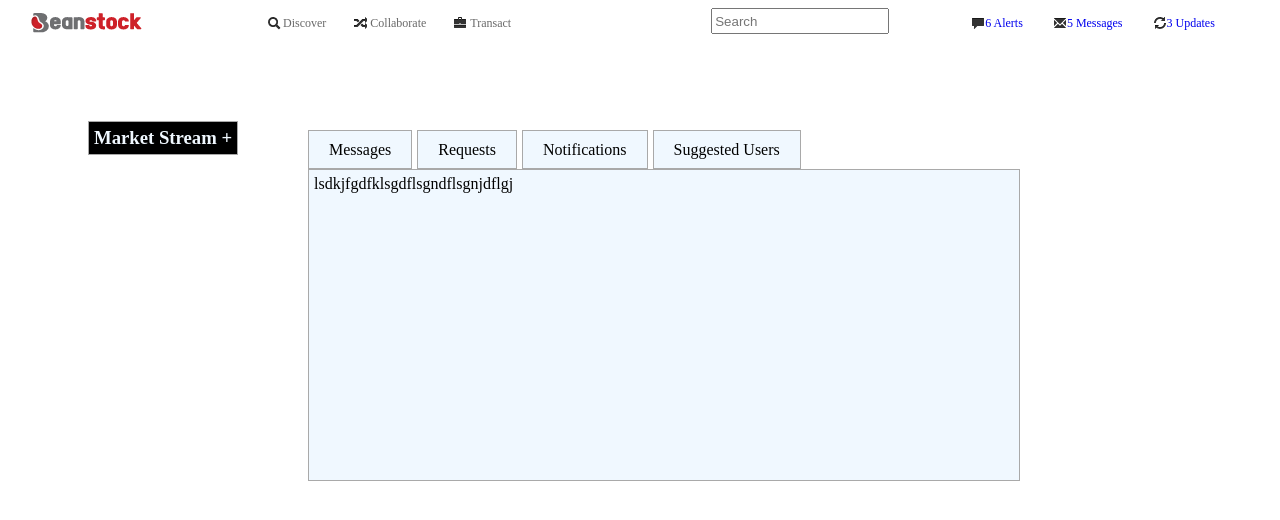
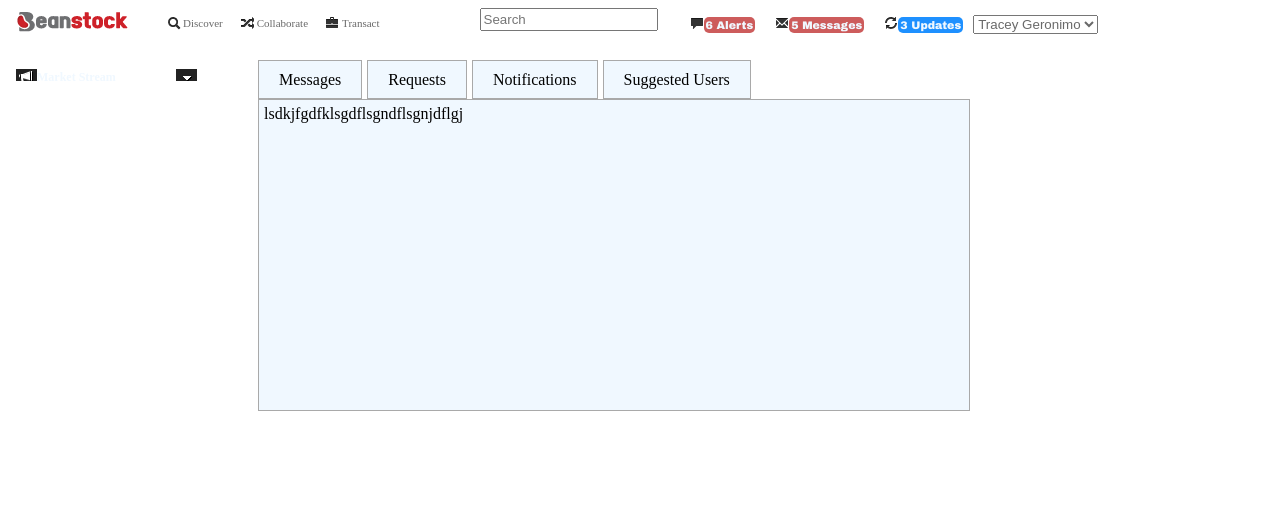
Before and after one commit to MeterSoft/list, a Rails app: template app/views/tasks/new.html.slim in a window 1280 px wide. Shown: the top 520 px of the page. Run offline with Rails 7, Linux system fonts and the light colour scheme; the template is opened without the code that fills it, so the values that code supplies are empty; style sheets or scripts are compiled from the project's sources; parts of the project's set-up code (start-up, migrations or seed data) failed here and were passed over; some libraries are stand-ins or nearby versions.

Commit message:
tergdfgdfg

```diff
--- a/app/assets/stylesheets/application.less
+++ b/app/assets/stylesheets/application.less
@@ -35,38 +35,6 @@
     position: static;
 }
 
-
-table.link tbody tr:hover {
-    background-color: #deb887;
-}
-
-table.link tbody tr td.v {
-    display:none;
-}
-
-table.link tbody tr:hover td.v {
-    display: table-cell;
-}
-
-li.line div {
-    display:inline-block;
-    margin-left:10px;
-    margin-top:5px;
-    height:20px;
-}
-
-li.line div.v {
-    display: none;
-}
-
-li.line:hover div.v {
-    display: inline-block;
-}
-
-div.title div {
-    display:inline-block;
-    margin-left:15px;
-}
 
 .login_statys {
     padding-right:10px;
@@ -107,7 +75,8 @@
 
 //top
 .top {
-
+   margin: 0;
+   padding: 0;
 }
 
 .top div {
@@ -120,12 +89,11 @@
 }
 
 #top_img img {
-    .setMargian(-14px);
+    .setMargian(-15px, -14px);
 }
 
 #discover {
     .getImage(25px, 33px);
-    margin-left: 100px;
 }
 
 #discover img {
@@ -134,7 +102,7 @@
 
 #collaborate {
     .getImage(24px, 33px);
-    margin-left: 20px;
+    margin-left: 10px;
 }
 
 #collaborate img {
@@ -143,7 +111,7 @@
 
 #transact {
     .getImage(24px, 33px);
-    margin-left: 20px;
+    margin-left: 10px;
 }
 
 #transact img {
@@ -151,13 +119,12 @@
 }
 
 .top_menu {
-    font-size: 12px;
+    font-size: 11px;
 }
 
 .top_menu a {
     color: #696969;
 }
-
 
 a {
     text-decoration: none;
@@ -166,17 +133,17 @@
 // search
 #top_search {
     position: absolute;
-    margin-left: 200px;
+    margin-left: 100px;
 }
 
 #top_search input[type=text] {
     width: 170px;
-    height: 20px;
+    height: 17px;
 }
 
 #alerts {
     .getImage(24px, 33px);
-    margin-left: 450px;
+    margin-left: 300px;
 }
 
 #alerts img {
@@ -185,7 +152,7 @@
 
 #messages {
     .getImage(24px, 33px);
-    margin-left: 20px;
+    margin-left: 10px;
 }
 
 #messages img {
@@ -194,33 +161,51 @@
 
 #updates {
     .getImage(24px, 33px);
-    margin-left: 20px;
+    margin-left: 10px;
 }
 
 #updates img {
     .setMargian(-11px, -1053px);
 }
 
-
-
 .top_menu2 {
-    font-size: 12px;
+    font-size: 11px;
+    font-family: "Arial Black";
+    font-weight: bold;
 }
 
 .top_menu2 a {
 
 }
 
+.red_div a {
+    padding: 2px;
+    background: #cd5c5c;
+    color: #f0f8ff;
+    .myRadius(5px);
+}
 
+.blue_div a {
+    padding: 2px;
+    background: #1e90ff;
+    color: #f0f8ff;
+    .myRadius(5px);
+}
 
+.top_box {
+    margin-left: 10px;
+}
 
+.sel {
+    color: #696969;
+}
 
 //Tabs
 
 .tabs {
     position: absolute;
-    margin-left: 300px;
-    margin-top: 100px;
+    margin-left: 250px;
+    margin-top: 30px;
 }
 
 .tabNavigation {
@@ -259,9 +244,8 @@
 //rightSpan
 
 .span {
-    margin-top: 80px;
+    margin-top: 20px;
     position: absolute;
-    margin-left: 80px;
 
 }
 
@@ -273,17 +257,36 @@
 }
 
 .span h3 {
-    background: black;
+    background: -moz-CellHighlightText;
     color: #f0f8ff;
-    border: 1px solid #a9a9a9;
     margin: 0;
-    padding: 5px;
+    padding: 8px;
+    .myRadius(10px);
+    font-size: 12px;
+    width: 220px;
 }
 
-dl.dropdawn dd ul {
-    display: none;
+.span h3 div {
+    display: inline-block;
 }
 
+#h3_image1 {
+    .getImage(21px, 12px);
+}
+
+#h3_image1 img {
+    .setMargian(-82px, -20px);
+}
+
+#h3_image2 {
+    .getImage(21px, 12px);
+    margin-left: 60px;
+}
+
+#h3_image2 img {
+    .setMargian(-82px, -215px);
+}
+//-------------------------------------------------------------
 .getImage(@w:0px, @h:0px) {
     overflow: hidden;
     position: relative;
@@ -296,3 +299,10 @@
     top: @t;
     left: @l;
 }
+
+.myRadius(@r: 5px) {
+    border-radius: @r;
+    -webkit-border-radius: @r;
+    -moz-border-radius: @r;
+    -khtml-border-radius: @r;
+}
--- a/app/views/layouts/my_page.html.slim
+++ b/app/views/layouts/my_page.html.slim
@@ -32,23 +32,31 @@
                div id="alerts"
                    = image_tag("all.PNG")
                div class="red_div"
-               = link_to "6 Alerts"
+                 = link_to "6 Alerts"
                div id="messages"
                    = image_tag("all.PNG")
                div class="red_div"
-               = link_to "5 Messages"
+                 = link_to "5 Messages"
                div id="updates"
                    = image_tag("all.PNG")
                div class="blue_div"
-               = link_to "3 Updates"
-
+                 = link_to "3 Updates"
+           div class="top_box"
+             select class="sel" id="country" name="country"
+               option selected="selected" Tracey Geronimo
 
 
 
        div class="span"
           h3
-            | Market Stream
-            span class="expand"   +
+            div id="h3_image1"
+              = image_tag("all.PNG")
+            div
+              | Market Stream
+
+            span class="expand"
+              div id="h3_image2"
+                = image_tag("all.PNG")
           ul class="rightSpan"
             li
                | Select Update Type
@@ -99,3 +107,13 @@
             $(this).parent().next().slideToggle();
 	    });
 	});
+
+	$(function(){
+	    var params = {
+        changedEl: ".lineForm select",
+        visRows: 5,
+        scrollArrows: true
+        }
+
+        cuSel(params);
+	})
```
Also changed, not shown: app/assets/images/selects-2-dis.png (added).
